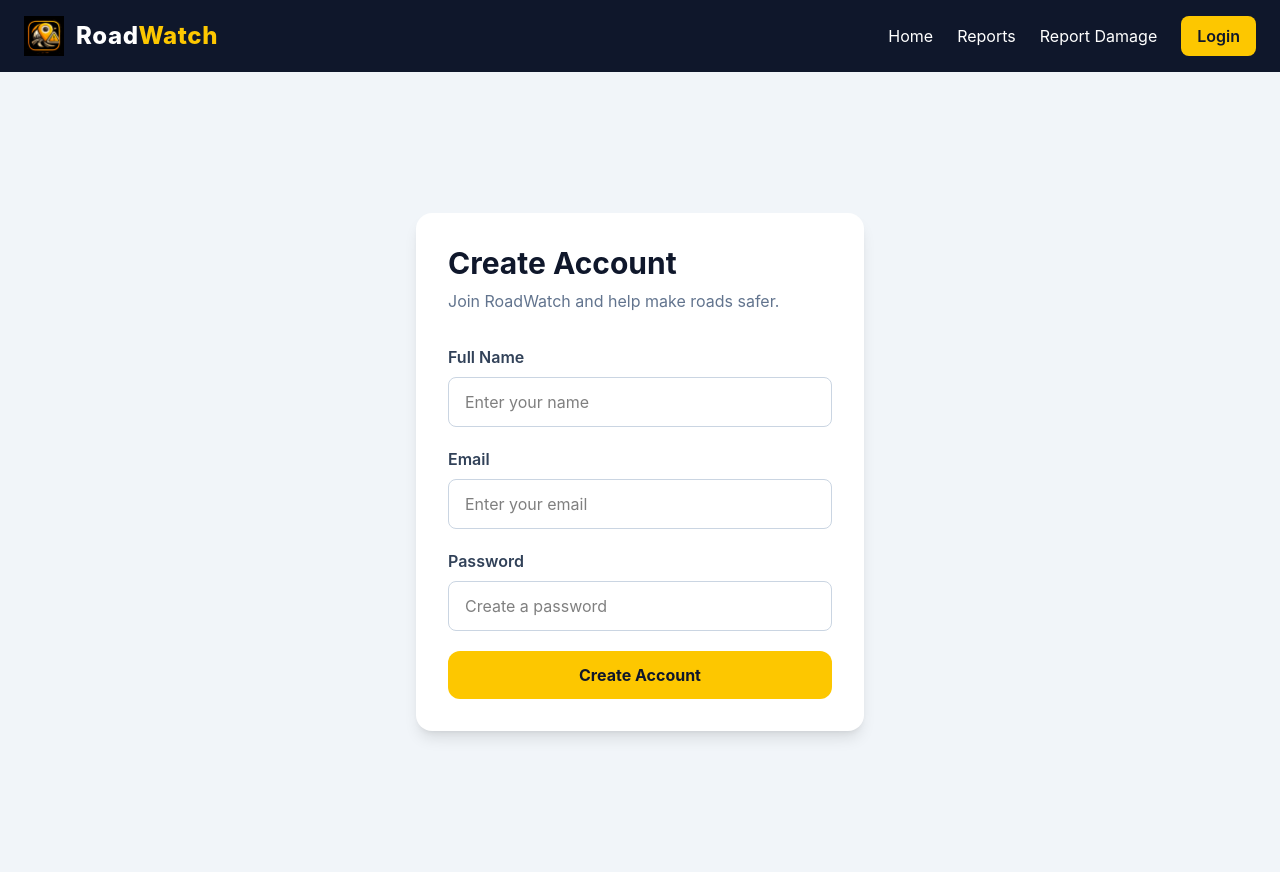
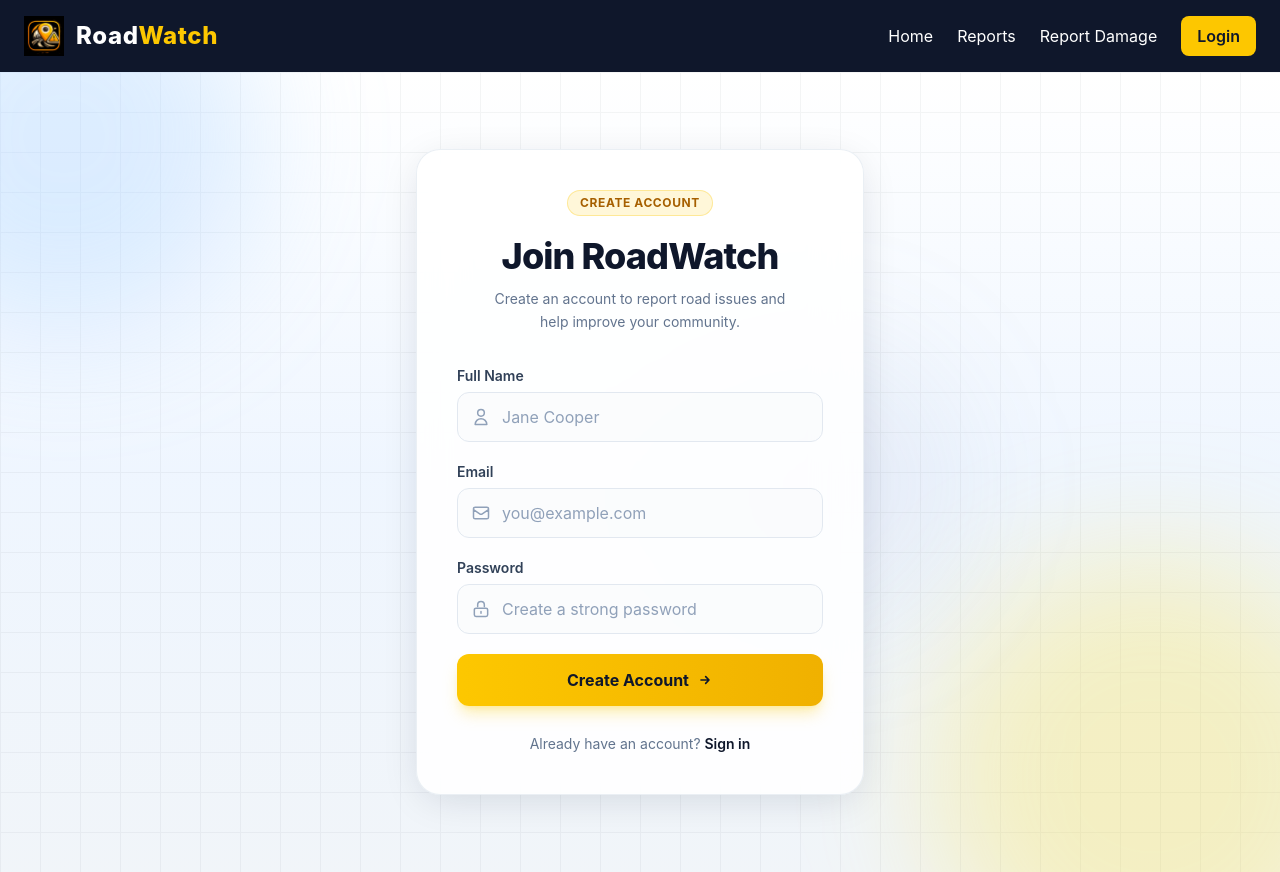
Before and after one commit to Viditkochar12/RoadWatch, a React (Vite) app in the folder client/: page /register in a window 1280 px wide. Built offline with nearby package versions, Linux system fonts and the light colour scheme; no server answers.

Commit message:
changed Signup interface

```diff
--- a/client/src/pages/Register.jsx
+++ b/client/src/pages/Register.jsx
@@ -41,73 +41,177 @@ function Register() {
     };
 
   return (
-    <div className="min-h-screen bg-slate-100 flex items-center justify-center px-4">
-      <div className="w-full max-w-md bg-white rounded-2xl shadow-lg p-8">
-        <h1 className="text-3xl font-bold text-slate-900">
+    <div className="min-h-screen relative flex items-center justify-center px-4 py-12 bg-gradient-to-b from-white via-blue-50 to-slate-100 overflow-hidden">
+      {/* Background accents */}
+      <div className="pointer-events-none absolute inset-0 overflow-hidden">
+        <div
+          className="absolute inset-0 opacity-[0.04]"
+          style={{
+            backgroundImage:
+              "linear-gradient(to right, #0f172a 1px, transparent 1px), linear-gradient(to bottom, #0f172a 1px, transparent 1px)",
+            backgroundSize: "40px 40px",
+          }}
+        />
+        <div className="absolute -top-32 -left-32 w-96 h-96 bg-blue-300/30 rounded-full blur-3xl" />
+        <div className="absolute -bottom-32 -right-24 w-[28rem] h-[28rem] bg-yellow-300/25 rounded-full blur-3xl" />
+        <div className="absolute top-1/3 right-1/4 w-72 h-72 bg-slate-400/10 rounded-full blur-3xl" />
+      </div>
+
+      <div className="relative w-full max-w-md animate-[fadeIn_0.5s_ease-out]">
+        <div className="bg-white/90 backdrop-blur-xl rounded-3xl shadow-[0_8px_40px_-8px_rgba(15,23,42,0.15)] border border-slate-200/70 p-8 sm:p-10">
+          {/* Header */}
+          <div className="flex flex-col items-center text-center mb-8">
+            <span className="inline-flex items-center gap-1.5 px-3 py-1 rounded-full bg-yellow-400/15 text-yellow-700 text-xs font-bold tracking-wider uppercase mb-5 border border-yellow-400/30">
               Create Account
+            </span>
+
+            <h1 className="text-3xl sm:text-4xl font-extrabold text-slate-900 tracking-tight">
+              Join RoadWatch
             </h1>
 
-        <p className="text-slate-500 mt-2 mb-8">
-          Join RoadWatch and help make roads safer.
+            <p className="text-slate-500 mt-3 text-sm leading-relaxed max-w-xs">
+              Create an account to report road issues and help improve your
+              community.
             </p>
+          </div>
 
           <form onSubmit={handleSubmit} className="space-y-5">
             <div>
-            <label className="block font-semibold text-slate-700 mb-2">
+              <label className="block text-sm font-semibold text-slate-700 mb-1.5">
                 Full Name
               </label>
-
+              <div className="relative">
+                <span className="absolute inset-y-0 left-0 flex items-center pl-3.5 text-slate-400">
+                  <svg
+                    className="w-5 h-5"
+                    fill="none"
+                    viewBox="0 0 24 24"
+                    stroke="currentColor"
+                    strokeWidth={1.8}
+                  >
+                    <path
+                      strokeLinecap="round"
+                      strokeLinejoin="round"
+                      d="M16 7a4 4 0 11-8 0 4 4 0 018 0zM12 14a7 7 0 00-7 7h14a7 7 0 00-7-7z"
+                    />
+                  </svg>
+                </span>
                 <input
                   type="text"
                   name="name"
                   value={formData.name}
                   onChange={handleChange}
-              placeholder="Enter your name"
+                  placeholder="Jane Cooper"
                   required
-              className="w-full border border-slate-300 rounded-lg px-4 py-3 focus:outline-none focus:ring-2 focus:ring-yellow-400"
+                  className="w-full border border-slate-200 bg-slate-50/50 rounded-xl pl-11 pr-4 py-3 text-slate-900 placeholder:text-slate-400 transition-all duration-200 focus:outline-none focus:ring-2 focus:ring-yellow-400 focus:border-yellow-400 focus:bg-white"
                 />
+              </div>
             </div>
 
             <div>
-            <label className="block font-semibold text-slate-700 mb-2">
+              <label className="block text-sm font-semibold text-slate-700 mb-1.5">
                 Email
               </label>
-
+              <div className="relative">
+                <span className="absolute inset-y-0 left-0 flex items-center pl-3.5 text-slate-400">
+                  <svg
+                    className="w-5 h-5"
+                    fill="none"
+                    viewBox="0 0 24 24"
+                    stroke="currentColor"
+                    strokeWidth={1.8}
+                  >
+                    <path
+                      strokeLinecap="round"
+                      strokeLinejoin="round"
+                      d="M3 8l7.89 5.26a2 2 0 002.22 0L21 8M5 19h14a2 2 0 002-2V7a2 2 0 00-2-2H5a2 2 0 00-2 2v10a2 2 0 002 2z"
+                    />
+                  </svg>
+                </span>
                 <input
                   type="email"
                   name="email"
                   value={formData.email}
                   onChange={handleChange}
-              placeholder="Enter your email"
+                  placeholder="you@example.com"
                   required
-              className="w-full border border-slate-300 rounded-lg px-4 py-3 focus:outline-none focus:ring-2 focus:ring-yellow-400"
+                  className="w-full border border-slate-200 bg-slate-50/50 rounded-xl pl-11 pr-4 py-3 text-slate-900 placeholder:text-slate-400 transition-all duration-200 focus:outline-none focus:ring-2 focus:ring-yellow-400 focus:border-yellow-400 focus:bg-white"
                 />
+              </div>
             </div>
 
             <div>
-            <label className="block font-semibold text-slate-700 mb-2">
+              <label className="block text-sm font-semibold text-slate-700 mb-1.5">
                 Password
               </label>
-
+              <div className="relative">
+                <span className="absolute inset-y-0 left-0 flex items-center pl-3.5 text-slate-400">
+                  <svg
+                    className="w-5 h-5"
+                    fill="none"
+                    viewBox="0 0 24 24"
+                    stroke="currentColor"
+                    strokeWidth={1.8}
+                  >
+                    <path
+                      strokeLinecap="round"
+                      strokeLinejoin="round"
+                      d="M12 15v2m-6 4h12a2 2 0 002-2v-6a2 2 0 00-2-2H6a2 2 0 00-2 2v6a2 2 0 002 2zm10-12V7a4 4 0 10-8 0v2"
+                    />
+                  </svg>
+                </span>
                 <input
                   type="password"
                   name="password"
                   value={formData.password}
                   onChange={handleChange}
-              placeholder="Create a password"
+                  placeholder="Create a strong password"
                   required
-              className="w-full border border-slate-300 rounded-lg px-4 py-3 focus:outline-none focus:ring-2 focus:ring-yellow-400"
+                  className="w-full border border-slate-200 bg-slate-50/50 rounded-xl pl-11 pr-4 py-3 text-slate-900 placeholder:text-slate-400 transition-all duration-200 focus:outline-none focus:ring-2 focus:ring-yellow-400 focus:border-yellow-400 focus:bg-white"
                 />
+              </div>
             </div>
 
             <button
               type="submit"
-            className="w-full bg-yellow-400 text-slate-900 font-bold py-3 rounded-xl hover:bg-yellow-300 transition"
+              className="w-full group relative flex items-center justify-center gap-2 bg-gradient-to-r from-yellow-400 to-yellow-500 text-slate-900 font-bold py-3.5 rounded-xl shadow-lg shadow-yellow-400/30 transition-all duration-200 hover:shadow-xl hover:shadow-yellow-400/40 hover:scale-[1.02] active:scale-[0.99] focus:outline-none focus:ring-2 focus:ring-offset-2 focus:ring-yellow-400"
             >
               Create Account
+              <svg
+                className="w-4 h-4 transition-transform duration-200 group-hover:translate-x-1"
+                fill="none"
+                viewBox="0 0 24 24"
+                stroke="currentColor"
+                strokeWidth={2.5}
+              >
+                <path
+                  strokeLinecap="round"
+                  strokeLinejoin="round"
+                  d="M13 7l5 5m0 0l-5 5m5-5H6"
+                />
+              </svg>
             </button>
           </form>
+
+          <p className="text-center text-sm text-slate-500 mt-7">
+            Already have an account?{" "}
+            <button
+              type="button"
+              onClick={() => navigate("/login")}
+              className="font-semibold text-slate-900 hover:text-yellow-600 transition-colors underline-offset-4 hover:underline"
+            >
+              Sign in
+            </button>
+          </p>
         </div>
+      </div>
+
+      <style>{`
+        @keyframes fadeIn {
+          from { opacity: 0; transform: translateY(8px); }
+          to { opacity: 1; transform: translateY(0); }
+        }
+      `}</style>
     </div>
   );
 }
```
Lines whose indentation alone changed are shown as unchanged.
